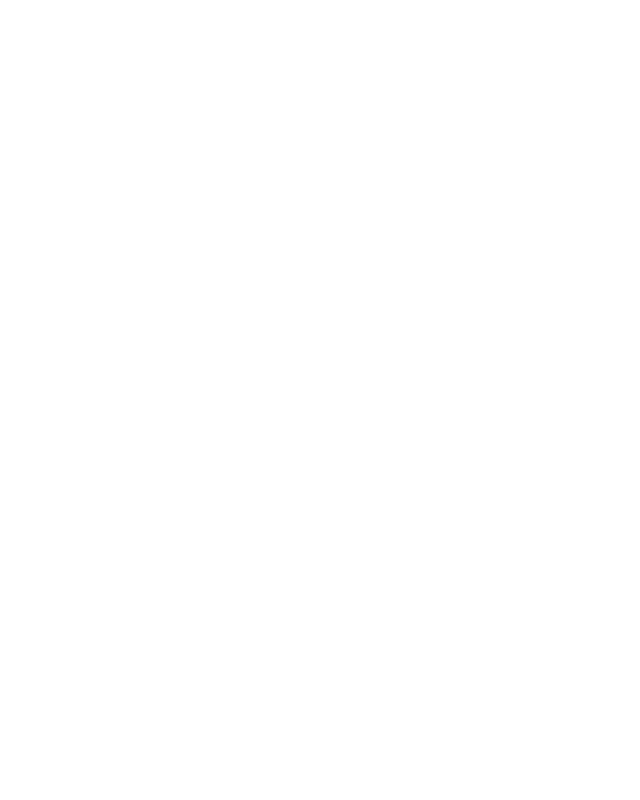
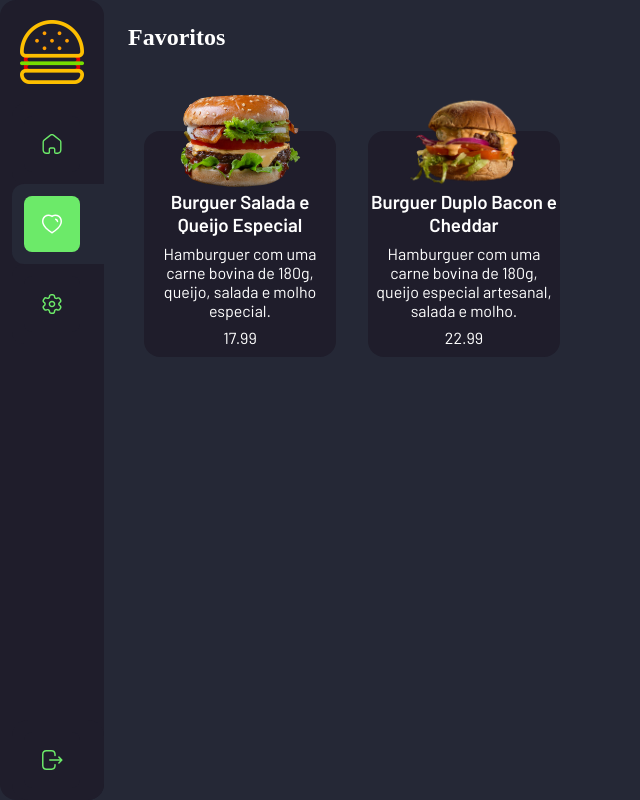
Before and after one commit to mateussuricato/projeto-hamburgueria-react-ts, a React (Vite) app: page /favorites in a window 1280 px wide. Before the commit this address had no page. Shown: the whole page, without its empty margins (0-640 px from the left). Built offline with nearby package versions, Linux system fonts and the light colour scheme; a web font is replaced by a local one.

Commit message:
featured: created favorite category and favorite menu

```diff
--- a/src/App.tsx
+++ b/src/App.tsx
@@ -5,7 +5,7 @@
 function App() {
   return (
     <div className="App">
-      <Toaster position="bottom-center" reverseOrder={false} />
+      <Toaster position="bottom-center" reverseOrder={false}/>
       <Router />
     </div>
   );
--- a/src/assets/icons/index.tsx
+++ b/src/assets/icons/index.tsx
@@ -283,3 +283,20 @@
       </svg>
     );
   };
+
+  export function FavIcon() {
+    return (
+      <svg
+        xmlns="http://www.w3.org/2000/svg"
+        width="20"
+        height="20"
+        fill="none"
+        viewBox="0 0 20 20"
+      >
+        <path
+          fill="currentColor"
+          d="M4.483.815a6.562 6.562 0 015.25.541l.263.158.268-.159a6.571 6.571 0 014.982-.619l.266.08c3.673 1.182 5.317 5.192 4.082 9.03a12.42 12.42 0 01-2.977 4.736 34.695 34.695 0 01-5.995 4.665l-.23.143a.732.732 0 01-.762.006l-.245-.147a34.717 34.717 0 01-6.005-4.673A12.427 12.427 0 01.405 9.83C-.826 6.006.812 1.997 4.483.815zm4.892 2.04a5.1 5.1 0 00-4.443-.649c-2.845.916-4.134 4.072-3.14 7.16a10.942 10.942 0 002.614 4.168A33.22 33.22 0 0010.144 18l-.143-.09.468-.294a33.217 33.217 0 004.595-3.574l.528-.502a10.935 10.935 0 002.614-4.158c.999-3.101-.296-6.26-3.142-7.175a5.11 5.11 0 00-4.628.78.732.732 0 01-.865.008l-.196-.14zm4.495 1.629a3.441 3.441 0 012.376 2.995.73.73 0 01-1.458.122 1.98 1.98 0 00-1.363-1.725.73.73 0 11.445-1.392z"
+        ></path>
+      </svg>
+    );
+  }
--- a/src/components/Menu/index.tsx
+++ b/src/components/Menu/index.tsx
@@ -1,11 +1,11 @@
 import * as S from "./styles";
 import Logo from "../../assets/logo_patterns/logo.png";
-import { HomeIcon, SettingsIcon, LogoutIcon } from "../../assets/icons";
+import { HomeIcon, SettingsIcon, LogoutIcon, FavIcon} from "../../assets/icons";
 import { useNavigate } from "react-router-dom";
 import { Dispatch, SetStateAction } from "react";
 
 interface MenuProps {
-  path: "home" | "settings";
+  path: "home" | "settings" | "favorites";
   setLogged: Dispatch<SetStateAction<boolean>>;
 }
 
@@ -29,6 +29,14 @@
             <HomeIcon />
           </S.MenuItemButton>
         </S.MenuItem>
+        <S.MenuItem active={path === "favorites"}>
+          <S.MenuItemButton
+            onClick={() => navigate("/favorites")}
+            active={path === "favorites"}
+          >
+            <FavIcon />
+          </S.MenuItemButton>
+        </S.MenuItem>
         <S.MenuItem active={path === "settings"}>
           <S.MenuItemButton
             onClick={() => navigate("/settings")}
--- a/src/mocks/index.ts
+++ b/src/mocks/index.ts
@@ -31,6 +31,28 @@
     price: 22.99,
     image: burguerSaladaQueijo,
     categoryId: "ef215c07-a2e4-495c-9e0f-5c10cc971d11",
+    createdAt: new Date(),
+    updatedAt: new Date(),
+  },
+  {
+    id: "3df26203-5a36-402b-ac7d-437339db15bf",
+    name: "Burguer Salada",
+    description:
+      "Hamburguer com uma carne bovina de 180g, queijo, salada e molho especial.",
+    price: 17.99,
+    image: burguerSalada,
+    categoryId: "1c86eac1-f2b9-4bdf-8dc9-21bcd789da4g",
+    createdAt: new Date(),
+    updatedAt: new Date(),
+  },
+  {
+    id: "10c6c5d1-24eb-436d-a21a-0c9b8516f9fa",
+    name: "Burguer Salada e Queijo Especial",
+    description:
+      "Hamburguer com uma carne bovina de 180g, queijo especial artesanal, salada e molho.",
+    price: 22.99,
+    image: burguerSaladaQueijo,
+    categoryId: "1c86eac1-f2b9-4bdf-8dc9-21bcd789da4g",
     createdAt: new Date(),
     updatedAt: new Date(),
   },
@@ -149,6 +171,12 @@
     createdAt: new Date(),
     updatedAt: new Date(),
   },
+  {
+    id: "1c86eac1-f2b9-4bdf-8dc9-21bcd789da4g",
+    name: "Favoritos",
+    createdAt: new Date(),
+    updatedAt: new Date(),
+  },
 ];
 
 export const mockedTables: T.Table[] = [
@@ -199,11 +227,19 @@
   {
     id: "35abf7f1-c999-4bcf-abfb-a95cb483a2b9",
     productName: "Burguer Salada e Queijo Especial",
+    description:
+      "Hamburguer com uma carne bovina de 180g, queijo, salada e molho especial.",
+    price: 17.99,
+    image: burguerSalada,
     userId: "6d6cf9d2-cf94-4b90-a53b-973d92501e02",
     favoritedAt: new Date(),
   },
   {
     id: "9a5a8f0e-43aa-4d77-8afd-e3a95deddc81",
+    description:
+      "Hamburguer com uma carne bovina de 180g, queijo especial artesanal, salada e molho.",
+    price: 22.99,
+    image: burguerSaladaQueijo,
     productName: "Burguer Duplo Bacon e Cheddar",
     userId: "6d6cf9d2-cf94-4b90-a53b-973d92501e02",
     favoritedAt: new Date(),
--- /dev/null
+++ b/src/pages/Favorites/index.tsx
@@ -0,0 +1,39 @@
+import { Dispatch, SetStateAction } from "react";
+import Menu from "../../components/Menu";
+import ProductCard from "../../components/ProductCard";
+import { mockedFavorites } from "../../mocks";
+import * as S from "./styles";
+
+interface FavoriteProps {
+  setLogged: Dispatch<SetStateAction<boolean>>;
+}
+
+const Favorites = ({ setLogged }: FavoriteProps) => {
+  return (
+    <div>
+      <S.FavoriteContainer>
+        <Menu path="favorites" setLogged={setLogged} />
+        <S.FavoritesNavigationContainer>
+          <h2>Favoritos</h2>
+
+          <div>
+              {mockedFavorites.map((element) => {
+                return (
+                  <S.FavoriteCardContainer>
+                    <S.FavoriteCard>
+                      <img src={element.image} alt="" />
+                      <h3>{element.productName}</h3>
+                      <p>{element.description}</p>
+                      <p>{element.price}</p>
+                    </S.FavoriteCard>
+                  </S.FavoriteCardContainer>
+                );
+              })}
+          </div>
+        </S.FavoritesNavigationContainer>
+      </S.FavoriteContainer>
+    </div>
+  );
+};
+
+export default Favorites;
--- /dev/null
+++ b/src/pages/Favorites/styles.ts
@@ -0,0 +1,85 @@
+import styled, { css } from "styled-components";
+
+interface CategoriesNavigationButtonProps {
+  active?: boolean;
+}
+
+export const FavoriteContainer = styled.div`
+  width: 100%;
+  height: 100vh;
+  display: flex;
+  background-color: #252836;
+  color: #fff;
+`;
+
+export const FavoriteCardList = styled.div`
+  ${({ theme }) => css`
+    display: flex;
+    flex-wrap: wrap;
+    justify-content: center;
+    width: 100%;
+    align-items: center;
+    height: 100vh;
+    box-sizing: border-box;
+  `}
+`;
+
+export const FavoriteCardContainer = styled.div`
+  ${({ theme }) => css`
+    padding-top: 5rem;
+    display: flex;
+    flex-wrap: wrap;
+    justify-content: center;
+    align-items: center;
+    width: 14rem;
+    height: 12rem;
+    border-radius: 8px;
+  `}
+`;
+
+export const FavoriteCard = styled.div`
+  ${({ theme }) => css`
+    width: 12rem;
+    height: 14.125rem;
+    background-color: ${theme.colors.baseBg2};
+    border-radius: 16px;
+    display: flex;
+    flex-direction: column;
+    align-items: center;
+    font-family: ${theme.constants.bodyFontFamily};
+    position: relative;
+    text-align: center;
+    justify-content: center;
+    padding-top: 3rem;
+    box-sizing: border-box;
+    gap: 0.5rem;
+
+    img {
+      position: absolute;
+      width: 8rem;
+      top: -3.3rem;
+    }
+
+    h3 {
+      text-align: center;
+    }
+
+    p {
+      text-align: center;
+    }
+  `}
+`;
+
+export const FavoritesNavigationContainer = styled.div`
+  ${({ theme }) => css`
+    min-width: 19.188rem;
+    height: 100vh;
+    padding: 1.5rem;
+    box-sizing: border-box;
+    color: ${theme.colors.textColor};
+  `}
+
+  div {
+    display: flex;
+  }
+`;
--- a/src/pages/Home/index.tsx
+++ b/src/pages/Home/index.tsx
@@ -2,7 +2,7 @@
 import Menu from "../../components/Menu";
 import * as S from "./styles";
 import { DateTime } from "luxon";
-import { mockedProducts } from "../../mocks";
+import { mockedProducts, mockedFavorites } from "../../mocks";
 import ProductsList from "../../components/ProductsList";
 import { mockedCategories } from "../../mocks";
 import { Dispatch, SetStateAction, useState } from "react";
@@ -13,7 +13,7 @@
   setLogged: Dispatch<SetStateAction<boolean>>;
 }
 
-const Home = ({setLogged}: HomeProps) => {
+const Home = ({ setLogged }: HomeProps) => {
   const [selectedCategory, setSelectedCategory] = useState<Category>(
     mockedCategories[0]
   );
@@ -30,7 +30,7 @@
 
   return (
     <S.HomeContainer>
-      <Menu path="home" setLogged={setLogged}/>
+      <Menu path="home" setLogged={setLogged} />
       <S.HomeContentContainer>
         <S.HomeContentHeader>
           <S.TitleContainer>
--- a/src/pages/Login/index.tsx
+++ b/src/pages/Login/index.tsx
@@ -20,7 +20,7 @@
     if (email === "admin" && password === "admin") {
       setLogged(true);
       navigate("/home");
-      toast.success("Bem Vindo(a) Larissa!")
+      toast.success("Bem Vindo(a) Larissa!", {duration: 7000})
       return;
     }
 
--- a/src/router.tsx
+++ b/src/router.tsx
@@ -1,6 +1,7 @@
 import { Route, Routes } from "react-router-dom";
 import Home from "./pages/Home";
 import Login from "./pages/Login";
+import Favorites from "./pages/Favorites";
 import { useState } from "react";
 import Settings from "./pages/Settings";
 
@@ -12,6 +13,7 @@
       <Route path="/home" element={<Home setLogged={setLogged} />} />
       <Route path="/settings" element={<Settings setLogged={setLogged} />} />
       <Route path="/" element={<Login setLogged={setLogged} />} />
+      <Route path="/favorites" element={<Favorites setLogged={setLogged} />} />
     </Routes>
   );
 };
--- a/src/types/index.ts
+++ b/src/types/index.ts
@@ -35,6 +35,9 @@
 export interface Favorite {
   id?: string;
   userId: string;
+  description?: string
+  price?: number
+  image?: string
   productName: string;
   favoritedAt?: Date;
 }
```
